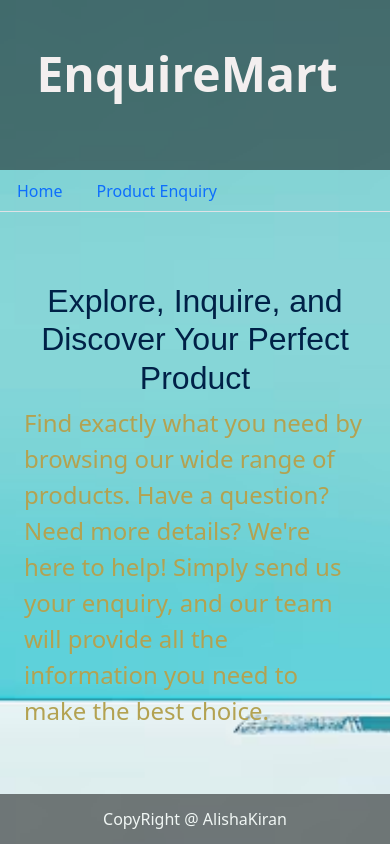
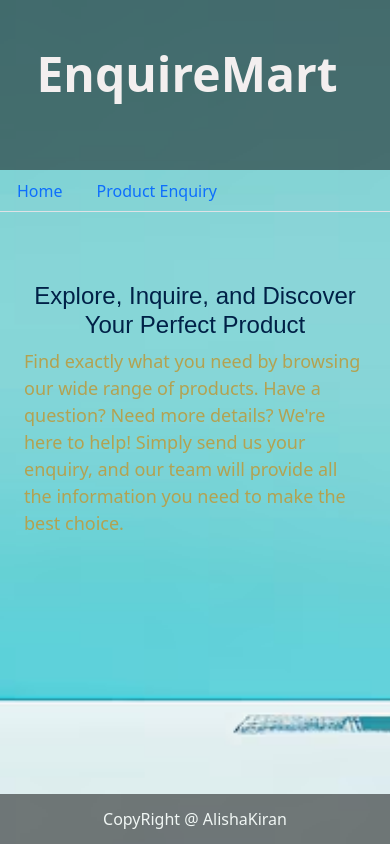
Before and after one commit to Alisha1Kiran/EnquireMart, a React (Vite) app: page /#/ in a window 390 px wide. Built offline with nearby package versions, Linux system fonts and the light colour scheme.

Commit message:
css modification

```diff
--- a/src/App.css
+++ b/src/App.css
@@ -106,10 +106,10 @@ footer{
   }
 
   .homeTitle{
-    font-size: xx-large;
+    font-size: x-large;
   }
    .homeMessage{
-    font-size: x-large;
+    font-size: large;
     width: 100%;
   }
 }
```
